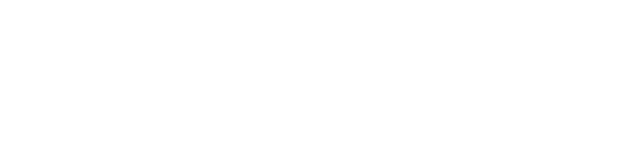
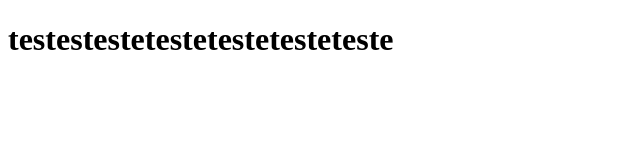
Before and after one commit to Marcosfilipe97/rep2, a plain HTML site: page index.html in a window 1280 px wide. Shown: the whole page, without its empty margins (0-640 px from the left). Drawn offline with Linux system fonts and the light colour scheme.

Commit message:
alteração na tag tittle

```diff
--- a/index.html
+++ b/index.html
@@ -7,7 +7,8 @@
     <title>Projeto Git</title>
 </head>
 <body>
-    <title>teste 3  </title>
+    <title>teste 10 </title>
+    <h1>testestestetestetestetesteteste</h1>
 
 </body>
 </html>
```
